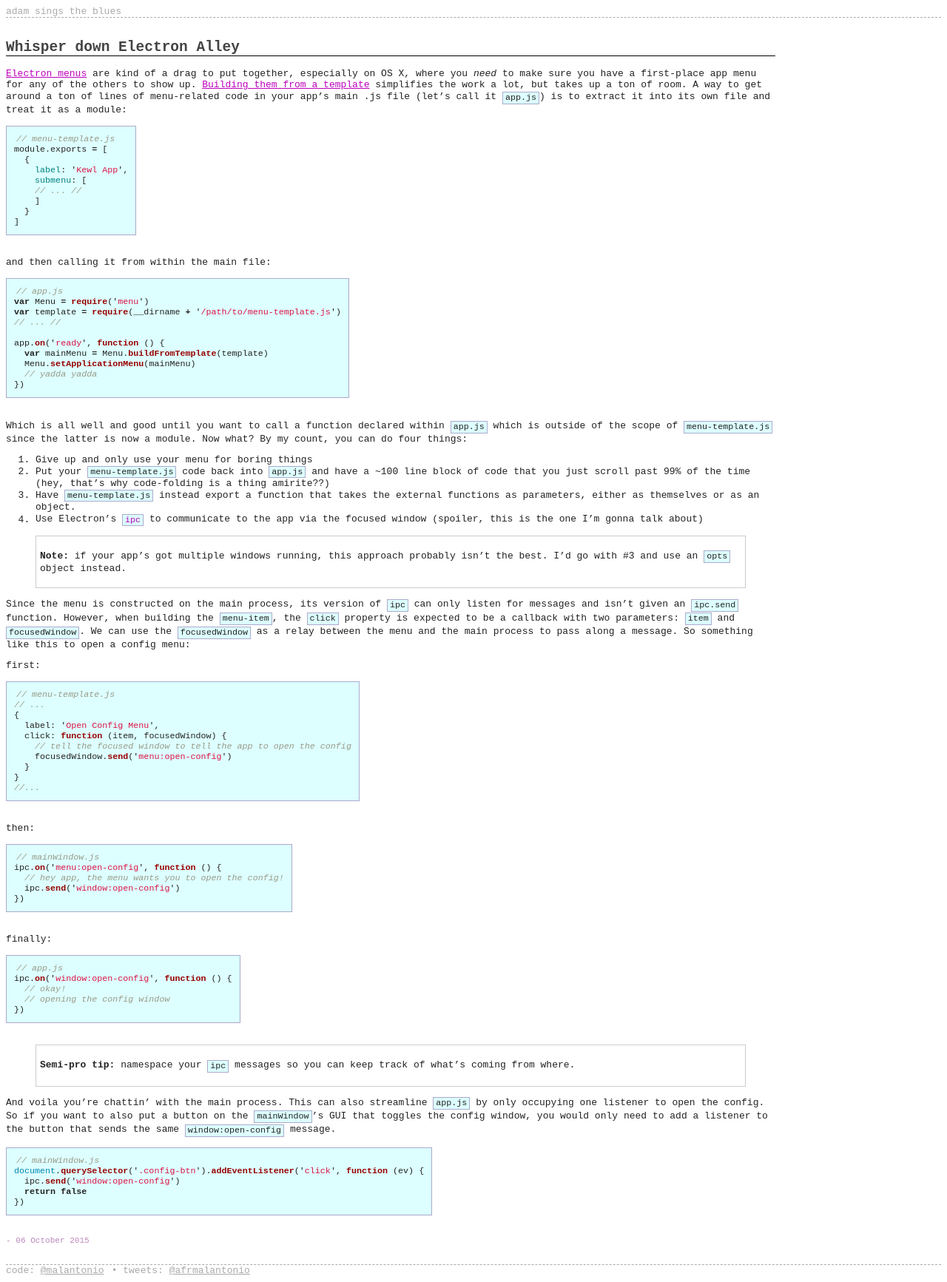
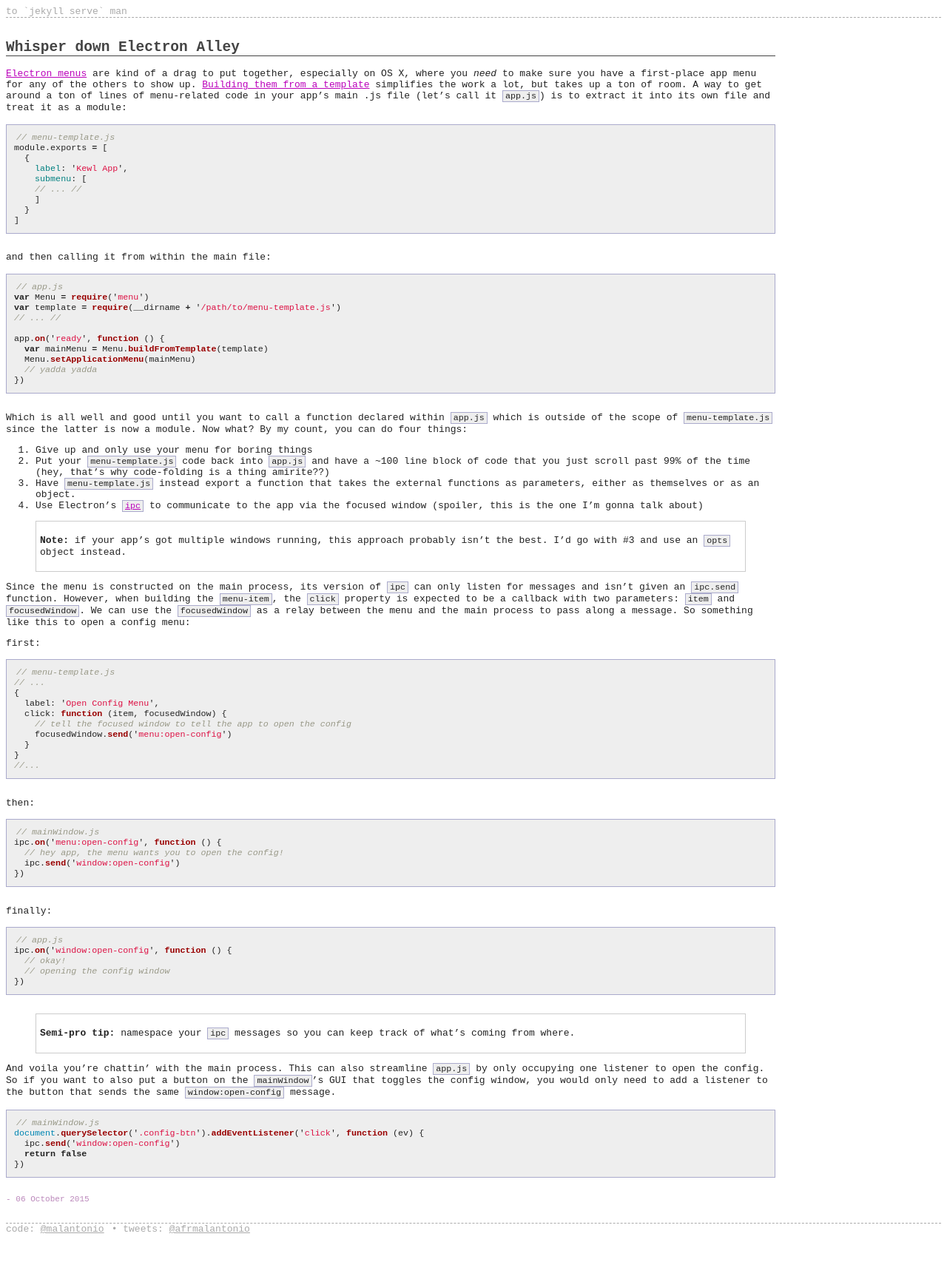
Before and after one commit to malantonio/blog, a Jekyll site: the page built from _posts/2015-10-06-whisper-down-electron-alley.markdown, in a window 1280 px wide. Shown: the whole page at 74% size. Built offline with Jekyll 4.4.1, drawn with Linux system fonts in a browser that asks for light colours; Markdown is read by kramdown in place of the engine named in the settings; after the commit the page ends 1677 px from its top, so only the background shows below that.

Commit message:
make up yr mind

```diff
--- a/_config.yml
+++ b/_config.yml
@@ -1,5 +1,5 @@
 # Site settings
-title: adam sings the blues
+title: to `jekyll serve` man
 email: adam.malantonio@gmail.com
 description: pizza pies and libraries and websites
 baseurl: "/blog" # the subpath of your site, e.g. /blog/
@@ -10,3 +10,7 @@ permalink: /:year/:month/:day/:title.html
 
 # Build settings
 markdown: redcarpet
+
+redcarpet:
+  # enable auto ids for redcarpet
+  extensions:    ["with_toc_data"]
--- a/_layouts/default.html
+++ b/_layouts/default.html
@@ -18,10 +18,9 @@
     .blarg-content { padding: 1em 0; }
     p { line-height: 15px; }
     h1 code, h2 code, h3 code, h4 code, h5 code, h6 code, a code,
-    p > code, li > code, blockquote > code, pre {
-        background-color: #ddffff;
+    p code, li > code, blockquote > code, pre {
+        background-color: #eee;
         border: 1px solid #aac;
-        display: inline-block;
         font-size: .90em;
         margin-top: .125em;
     }
@@ -29,7 +28,7 @@
     code { padding: 0 3px; }
     .highlight { max-width: 100%; overflow-x: scroll; }
     h1, h2, h3, h4, h5, h6 { color: #444; }
-    h1 { border-bottom: 1px solid black; font-size: 1.5em; }
+    h1 { border-bottom: 1px solid #444; font-size: 1.5em; }
     h2 { font-size: 1.4em; }
     h3 { font-size: 1.3em; }
     h4 { font-size: 1.2em; }
@@ -39,14 +38,23 @@
     blockquote { border: 1px solid #ccc; padding: 5px; }
     .posts-index { list-style-type: none; margin: 0; padding: 0; }
     .post { max-width: 80em; }
+    .post img { border: 1px dotted #aa77aa; }
     .post-date { display: inline-block; font-weight: bold; width: 10.5em; }
     .post-meta { color: #bb88bb; font-size: .85em; }
     .post-meta::before { content: '- ';}
     body > footer { border-top: 1px dashed #aaa; color: #aaa; }
     body > footer ul { list-style-type: none; margin: 0; padding: 0; }
+
     @media (min-width: 750px) {
       body > footer li { display: inline-block; }
       body > footer li:not(:last-of-type)::after { content: '•'; margin-left: 10px;}
+    }
+
+    @media (max-width: 750px) {
+      pre {
+        display: inline-block;
+        min-width: 100%;
+      }
     }
 
     /* sin tax (from jekyll default) */
```
Also changed, not shown: pictures/pixxa.png (added).
